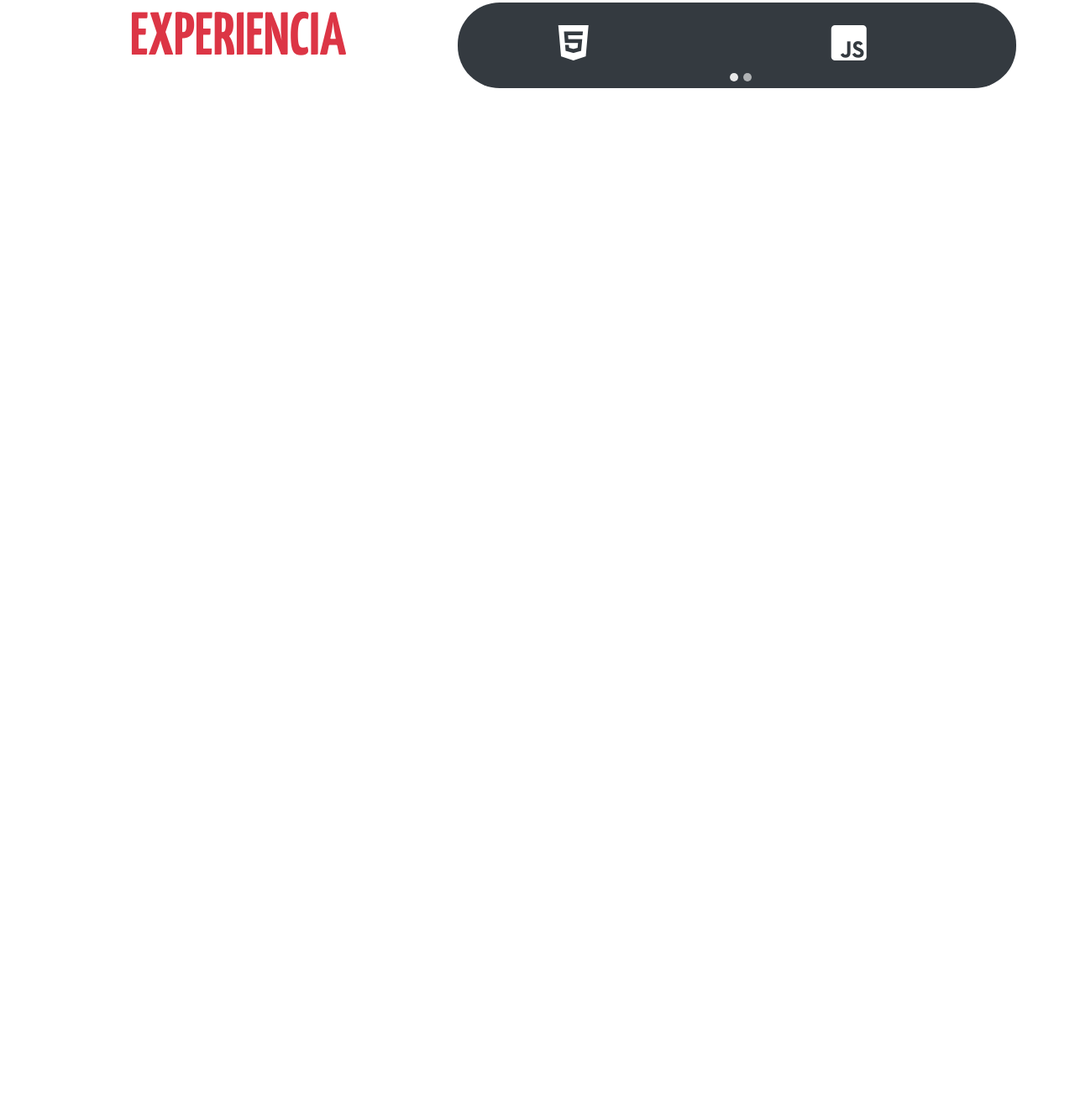
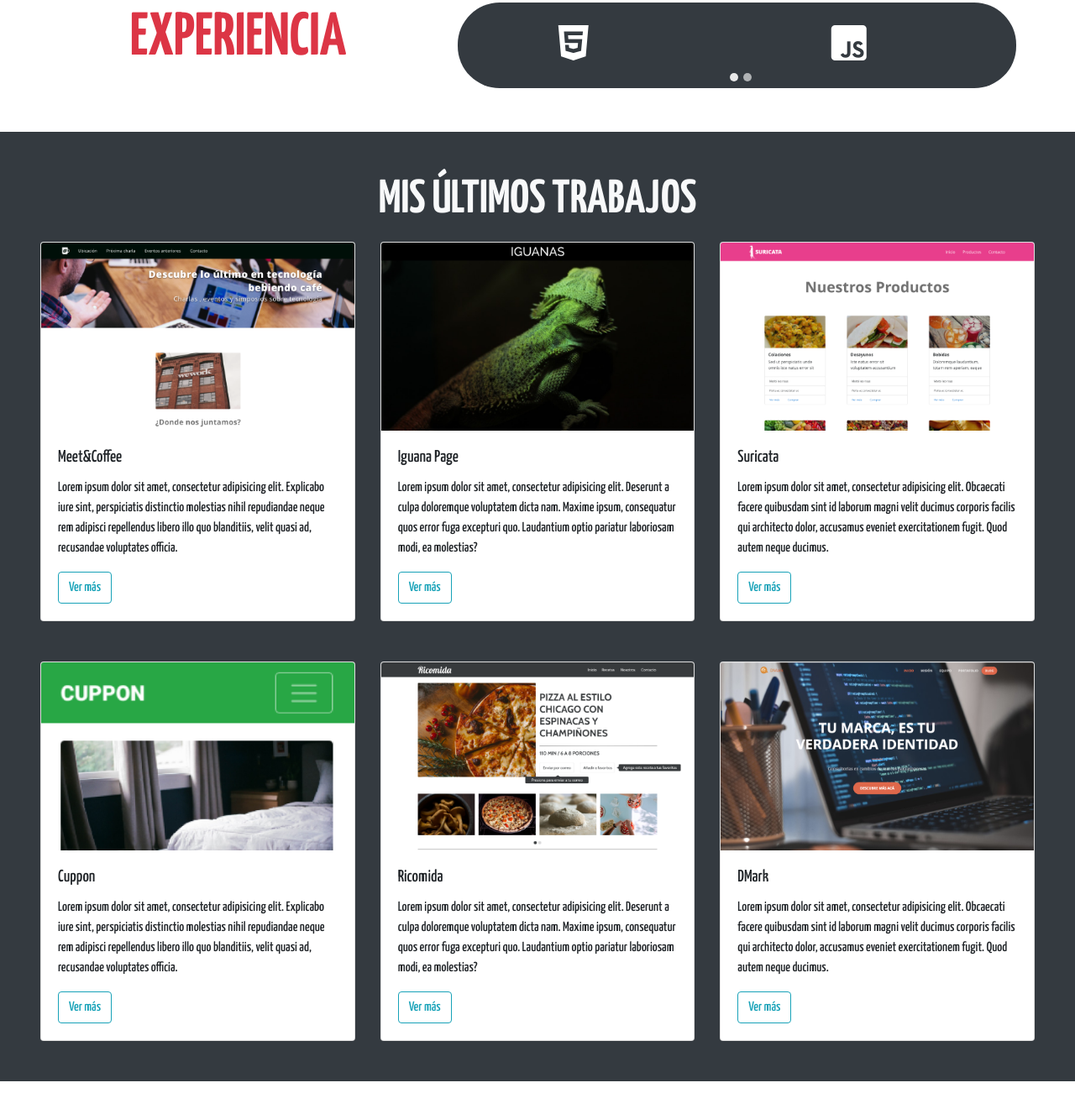
Before and after one commit to trinajv/Prueba, a plain HTML site: page index.html in a window 1280 px wide. Shown: the part 1631-2958 px from the top of the page at 84% size. Before the commit the page ends 1788 px from the top, so only its background shows below. Drawn offline with nearby package versions, Linux system fonts and the light colour scheme.

Commit message:
cuarto commit, integracion de las cards en la seccion mis ultimos trabajos

```diff
--- a/assets/js/script.js
+++ b/assets/js/script.js
@@ -0,0 +1,19 @@
+$(function(){
+
+    $("a").click(function(event){
+      if (this.hash !== "") {
+        event.preventDefault();
+
+        var gato = this.hash;
+
+        $("html, body").animate({
+          scrollTop: $(gato).offset().top
+        }, 800, function(){
+          window.location.hash = gato;
+        });
+      }
+    });
+
+    $('[data-toggle="popover"]').popover();
+
+  });
--- a/index.html
+++ b/index.html
@@ -116,6 +116,62 @@
         </div>
       </div>
 
+      <section class="container-fluid my-5 p-5 bg-dark" id="work">
+        <h2 class="display-4 text-center font-weight-bold text-light mb-3">MIS ÚLTIMOS TRABAJOS</h2>
+        <div class="card-deck">
+          <div class="card">
+            <img class="card-img-top" src="assets/img/meet_coffee.png" alt="Card image cap">
+            <div class="card-body">
+              <h5 class="card-title">Meet&Coffee</h5>
+              <p class="card-text">Lorem ipsum dolor sit amet, consectetur adipisicing elit. Explicabo iure sint, perspiciatis distinctio molestias nihil repudiandae neque rem adipisci repellendus libero illo quo blanditiis, velit quasi ad, recusandae voluptates officia.</p>
+              <button type="button" class="btn btn-outline-info" data-toggle="modal" data-target="#asado">Ver más</button>
+            </div>
+          </div>
+          <div class="card">
+            <img class="card-img-top" src="assets/img/iguana_page.png" alt="Card image cap">
+            <div class="card-body">
+              <h5 class="card-title">Iguana Page</h5>
+              <p class="card-text">Lorem ipsum dolor sit amet, consectetur adipisicing elit. Deserunt a culpa doloremque voluptatem dicta nam. Maxime ipsum, consequatur quos error fuga excepturi quo. Laudantium optio pariatur laboriosam modi, ea molestias?</p>
+              <button type="button" class="btn btn-outline-info" data-toggle="modal" data-target="#papas">Ver más</button>
+            </div>
+          </div>
+          <div class="card">
+            <img class="card-img-top" src="assets/img/suricata.png" alt="Card image cap">
+            <div class="card-body">
+              <h5 class="card-title">Suricata</h5>
+              <p class="card-text">Lorem ipsum dolor sit amet, consectetur adipisicing elit. Obcaecati facere quibusdam sint id laborum magni velit ducimus corporis facilis qui architecto dolor, accusamus eveniet exercitationem fugit. Quod autem neque ducimus.</p>
+              <button type="button" class="btn btn-outline-info" data-toggle="modal" data-target="#salmones">Ver más</button>
+            </div>
+          </div>
+        </div>
+        <div class="card-deck pt-5">
+            <div class="card">
+              <img class="card-img-top" src="assets/img/cuppon.png" alt="Card image cap">
+              <div class="card-body">
+                <h5 class="card-title">Cuppon</h5>
+                <p class="card-text">Lorem ipsum dolor sit amet, consectetur adipisicing elit. Explicabo iure sint, perspiciatis distinctio molestias nihil repudiandae neque rem adipisci repellendus libero illo quo blanditiis, velit quasi ad, recusandae voluptates officia.</p>
+                <button type="button" class="btn btn-outline-info" data-toggle="modal" data-target="#asado">Ver más</button>
+              </div>
+            </div>
+            <div class="card">
+              <img class="card-img-top" src="assets/img/ricomida.png" alt="Card image cap">
+              <div class="card-body">
+                <h5 class="card-title">Ricomida</h5>
+                <p class="card-text">Lorem ipsum dolor sit amet, consectetur adipisicing elit. Deserunt a culpa doloremque voluptatem dicta nam. Maxime ipsum, consequatur quos error fuga excepturi quo. Laudantium optio pariatur laboriosam modi, ea molestias?</p>
+                <button type="button" class="btn btn-outline-info" data-toggle="modal" data-target="#papas">Ver más</button>
+              </div>
+            </div>
+            <div class="card">
+              <img class="card-img-top" src="assets/img/dmark.png" alt="Card image cap">
+              <div class="card-body">
+                <h5 class="card-title">DMark</h5>
+                <p class="card-text">Lorem ipsum dolor sit amet, consectetur adipisicing elit. Obcaecati facere quibusdam sint id laborum magni velit ducimus corporis facilis qui architecto dolor, accusamus eveniet exercitationem fugit. Quod autem neque ducimus.</p>
+                <button type="button" class="btn btn-outline-info" data-toggle="modal" data-target="#salmones">Ver más</button>
+              </div>
+            </div>
+          </div>
+      </section>
+
       <!--jQuery 3.3.1 sin slim-->
       <script src="https://code.jquery.com/jquery-3.3.1.min.js" integrity="sha256-FgpCb/KJQlLNfOu91ta32o/NMZxltwRo8QtmkMRdAu8=" crossorigin="anonymous"></script>
 
```
